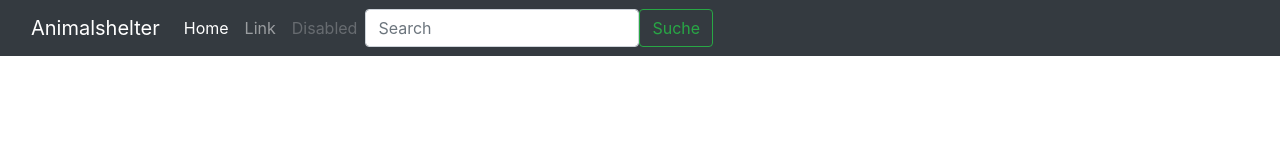
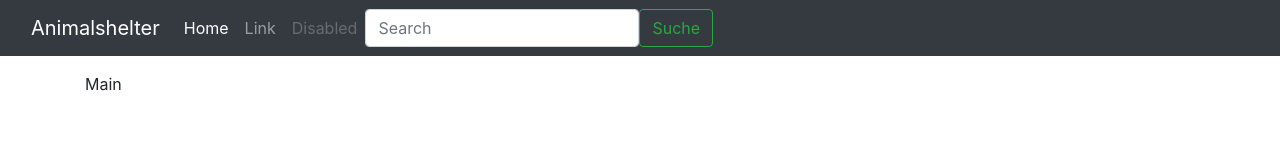
Before and after one commit to PatriciaHeimfarth/AnimalShelterWebsiteTemplate, a React (Create React App) app in the folder frontend/animalshelter-app/: page / in a window 1280 px wide. Shown: the top 162 px of the page. Built offline with nearby package versions, Linux system fonts and the light colour scheme.

Commit message:
main component

```diff
--- a/frontend/animalshelter-app/src/App.js
+++ b/frontend/animalshelter-app/src/App.js
@@ -1,10 +1,10 @@
 import React, { Component } from "react";
 import "bootstrap/dist/css/bootstrap.min.css";
 import { BrowserRouter as Router, Route, Link } from "react-router-dom";
+import Main from "./components/main.component";
 class App extends Component {
   render() {
     return (
-
       <Router>
         <div className="container">
           <nav class="navbar navbar-expand-md navbar-dark fixed-top bg-dark">
@@ -33,6 +33,10 @@ class App extends Component {
               </div>
             </div>
           </nav>
+          <br/>
+          <br/>
+          <br/>
+          <Route path="/" exact component={Main} />
         </div>
       </Router>
     );
--- /dev/null
+++ b/frontend/animalshelter-app/src/components/main.component.js
@@ -0,0 +1,12 @@
+import React, { Component } from 'react';
+
+export default class Main extends Component {
+    render() {
+        return (
+            <div>
+                <p>Main</p>
+
+            </div>
+        )
+    }
+}
```
Also changed, not shown: 1 other file (tests, documents, lock files or other folders).
